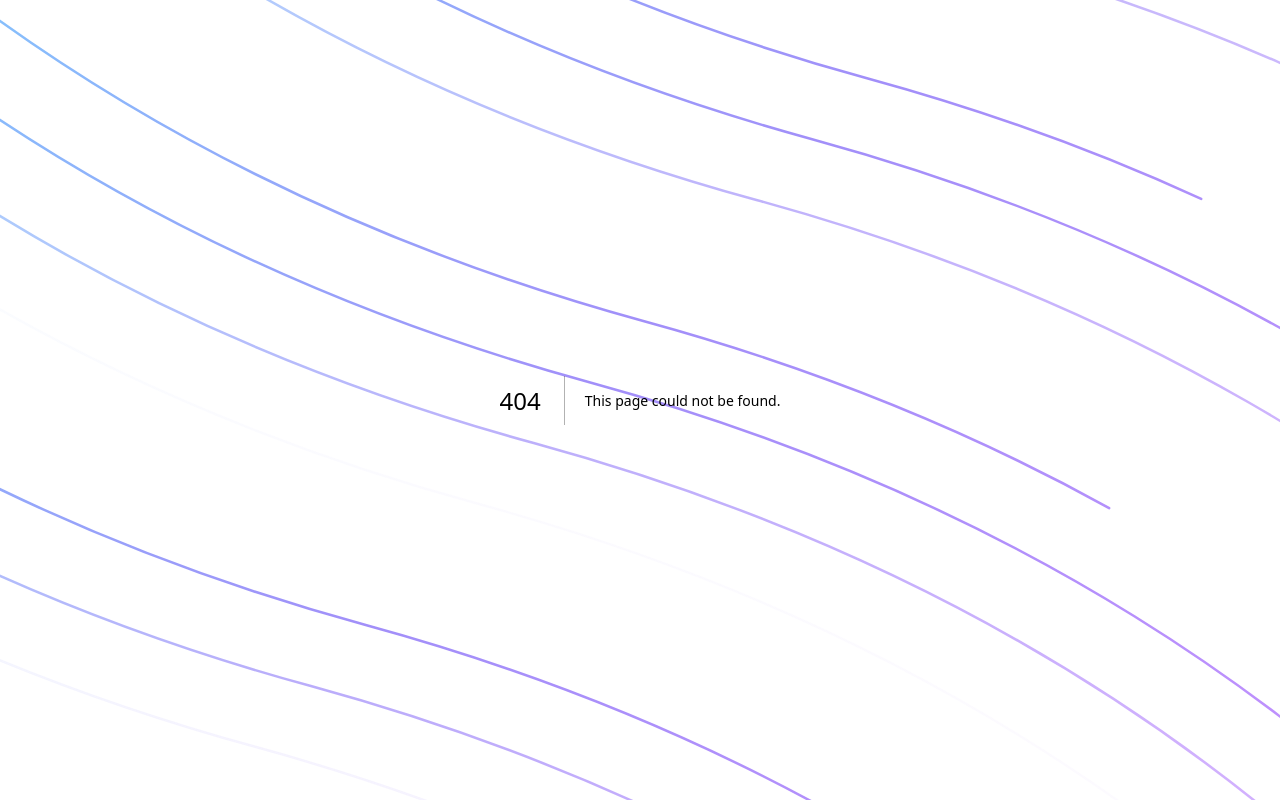
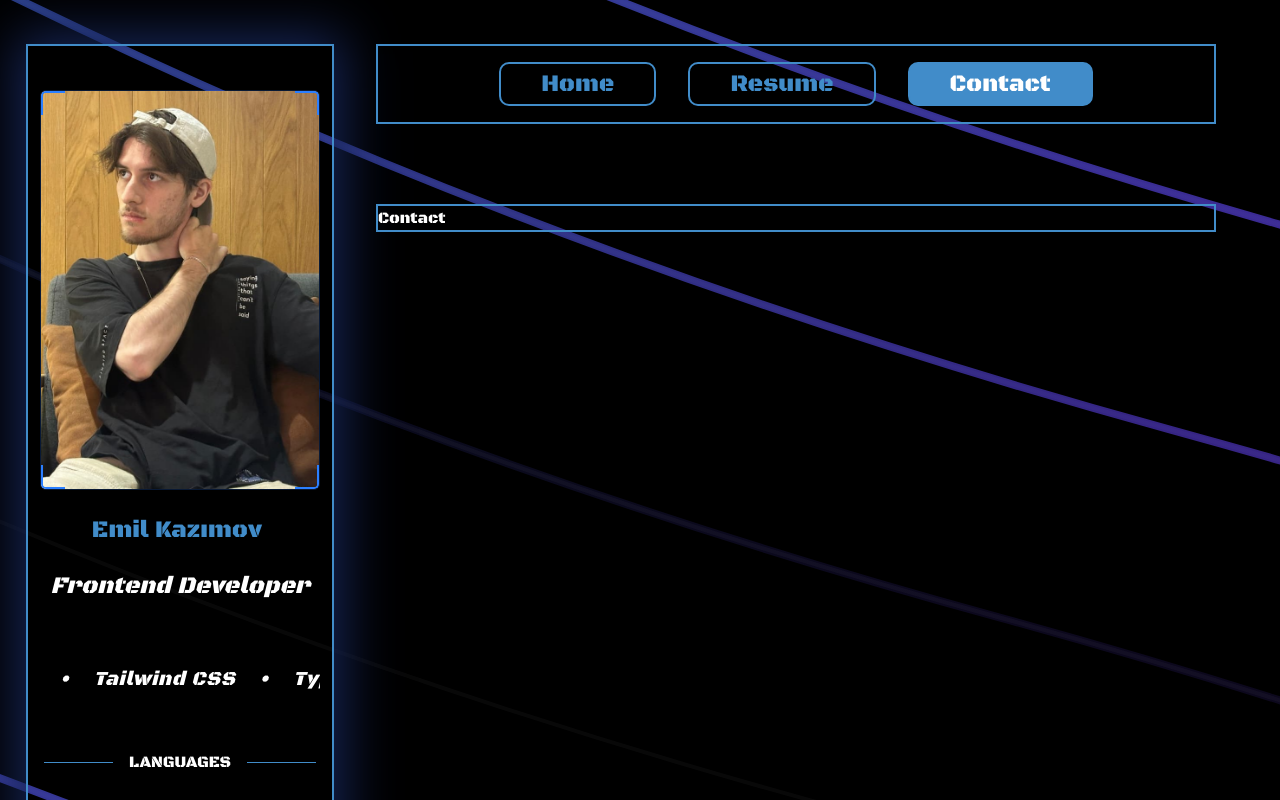
Before and after one commit to Emilhubb/Portfolio, a Next.js app: page /contact in a window 1280 px wide. Before the commit this address had no page. Shown: the top 800 px of the page. Built offline with nearby package versions, Linux system fonts and the light colour scheme.

Commit message:
Designing details structure and adding greetings component

```diff
--- /dev/null
+++ b/app/contact/page.tsx
@@ -0,0 +1,9 @@
+import React from 'react'
+
+const Contact = () => {
+  return (
+    <div>Contact</div>
+  )
+}
+
+export default Contact
--- a/app/layout.tsx
+++ b/app/layout.tsx
@@ -1,8 +1,12 @@
+// app/layout.tsx
 import type { Metadata } from "next";
 import { Black_Ops_One, Geist } from "next/font/google";
 import "./globals.css";
 import { cn } from "@/lib/utils";
 import { BackgroundBeams } from "@/components/ui/beams";
+import Navbar from "@/components/navbar components/Navbar"; // ← import your navbar
+import AboutMe from "@/components/about me components/AboutMe";
+import PortfolioCard from "@/components/about me components/PortfolioCard";
 
 const blackOpsOne = Black_Ops_One({
   weight: "400",
@@ -25,11 +29,21 @@ export default function RootLayout({
       lang="en"
       className={cn("h-full", "antialiased", blackOpsOne.variable, "font-sans")}
     >
-      <body className="min-h-full flex flex-col relative bg-black ">
+      <body className="min-h-full  relative bg-black ">
         <div className="absolute inset-0 -z-30 pointer-events-none will-change-transform transform-gpu">
           <BackgroundBeams className="pointer-events-none -z-30" />
         </div>
-        {children}
+        <div className=" flex w-full min-h-screen p-4 sm:p-6 text-white animate-fade-up ">
+          <div className="flex flex-col justify-center md:justify-start md:flex-row items-center md:items-start gap-8 ">
+            <PortfolioCard />
+          </div>
+          <div className="flex flex-col w-full h-fit   gap-20 mt-5 ml-10 mr-10  bg-transparent backdrop-blur-[15px]">
+            <div className="border-2 border-(--border-color)">
+              <Navbar />
+            </div>
+            <main className="border-2 border-(--border-color)">{children}</main>
+          </div>
+        </div>
       </body>
     </html>
   );
--- a/app/page.tsx
+++ b/app/page.tsx
@@ -1,11 +1,9 @@
-import AboutCard from "../components/about me components/PortfolioCard";
+import HomeDetails from "../components/detailComponents/homepage/HomeDetails";
 
 export default function Home() {
   return (
-    <div className=" w-full min-h-screen p-4 sm:p-6 text-white">
-      <div className="flex flex-col justify-center md:justify-start md:flex-row items-center md:items-start gap-8 animate-fade-up">
-        <AboutCard />
-      </div>
-    </div>
+    <>
+      <HomeDetails />
+    </>
   );
 }
--- /dev/null
+++ b/app/resume/page.tsx
@@ -0,0 +1,9 @@
+import React from 'react'
+
+const Resume = () => {
+  return (
+    <div>Resume</div>
+  )
+}
+
+export default Resume
--- a/components/about me components/LanguageList.tsx
+++ b/components/about me components/LanguageList.tsx
@@ -5,7 +5,7 @@ import English from "../../public/english.png";
 import German from "../../public/german.png";
 import Italian from "../../public/italian.png";
 import Russian from "../../public/russian.png";
-import Duolingo from "../../public/duolingo.avif";
+import Duolingo from "../../public/duolingo.webp";
 import DuolingoCard from "./DuolingoCard";
 
 const languages = [
--- a/components/about me components/PortfolioCard.tsx
+++ b/components/about me components/PortfolioCard.tsx
@@ -8,7 +8,7 @@ import MusicZone from "./MusicZone";
 const PortfolioCard = () => {
   return (
     <aside className="relative flex flex-col items-center w-78 h-auto rounded-[10px] pt-5  gap-20 ">
-      <div className="profilep p-1 border-2 border-(--border-color) shadow-blue-950 shadow-[0_0_50px_10px] bg-transparent backdrop-blur-[6px] ">
+      <div className="profilep p-1 border-2 border-(--border-color) shadow-blue-950 shadow-[0_0_50px_10px] bg-transparent backdrop-blur-[10px] ">
         <ImageOnly3D />
         <TypeWriter />
         <p className="text-white text-2xl py-10 text-center italic select-none">
--- /dev/null
+++ b/components/detailComponents/homepage/HomeDetails.jsx
@@ -0,0 +1,13 @@
+import { CanvasText } from '@/components/ui/canvas-text'
+import React from 'react'
+import { CanvasTextDemo } from './effects/CanvasText'
+
+const HomeDetails = () => {
+  return (
+    <div className='bg-transparent backdrop-blur-[10px]'>
+      <CanvasTextDemo/>
+    </div>
+  )
+}
+
+export default HomeDetails
--- /dev/null
+++ b/components/detailComponents/homepage/effects/CanvasText.tsx
@@ -0,0 +1,43 @@
+"use client";
+import { useEffect, useState } from "react";
+import { cn } from "@/lib/utils";
+import { CanvasText } from "@/components/ui/canvas-text";
+
+export function CanvasTextDemo() {
+  const [greeting, setGreeting] = useState("");
+
+  useEffect(() => {
+    const hour = new Date().getHours();
+    setGreeting(hour <= 18 || hour > 7 ? "Have A Nice Evening, " : "Have A Nice Day, ");
+  }, []);
+
+  return (
+    <div className="flex min-h-80 items-end justify-end p-8">
+      <h2
+        className={cn(
+          "group relative mt-4 max-w-2xl text-right text-4xl leading-20 font-bold tracking-tight text-balance text-gray-300 sm:text-5xl md:text-6xl xl:text-7xl dark:text-neutral-700",
+        )}
+      >
+        {greeting}
+        <CanvasText
+          text="Stranger"
+          backgroundClassName="bg-blue-600 dark:bg-blue-700"
+          colors={[
+            "rgba(0, 153, 255, 1)",
+            "rgba(0, 153, 255, 0.9)",
+            "rgba(0, 153, 255, 0.8)",
+            "rgba(0, 153, 255, 0.7)",
+            "rgba(0, 153, 255, 0.6)",
+            "rgba(0, 153, 255, 0.5)",
+            "rgba(0, 153, 255, 0.4)",
+            "rgba(0, 153, 255, 0.3)",
+            "rgba(0, 153, 255, 0.2)",
+            "rgba(0, 153, 255, 0.1)",
+          ]}
+          lineGap={4}
+          animationDuration={20}
+        />
+      </h2>
+    </div>
+  );
+}
--- /dev/null
+++ b/components/navbar components/Navbar.jsx
@@ -0,0 +1,37 @@
+"use client";
+import React from "react";
+import Link from "next/link";
+import { usePathname } from "next/navigation";
+
+const Navbar = () => {
+  const pathname = usePathname();
+  const links = [
+    { link: "Home", href: "/" },
+    { link: "Resume", href: "/resume" },
+    { link: "Contact", href: "/contact" },
+  ];
+
+  return (
+    <div className="flex p-4 text-2xl gap-8 justify-center">
+      {links.map(({ link, href }) => {
+        const isActive = pathname === href;
+
+        return (
+          <Link
+            href={href}
+            key={href}
+            className={`flex p-1 border-2 rounded-[10px] cursor-pointer pl-10 pr-10 border-(--border-color) ${
+              isActive
+                ? "bg-(--border-color) text-white"
+                : "text-(--border-color)"
+            }`}
+          >
+            {link}
+          </Link>
+        );
+      })}
+    </div>
+  );
+};
+
+export default Navbar;
--- /dev/null
+++ b/components/ui/canvas-text.tsx
@@ -0,0 +1,223 @@
+"use client";
+import { cn } from "@/lib/utils";
+import React, { useEffect, useRef, useState, useCallback } from "react";
+
+interface CanvasTextProps {
+  text: string;
+  className?: string;
+  backgroundClassName?: string;
+  colors?: string[];
+  animationDuration?: number;
+  lineWidth?: number;
+  lineGap?: number;
+  curveIntensity?: number;
+  overlay?: boolean;
+}
+
+function resolveColor(color: string): string {
+  if (color.startsWith("var(")) {
+    const varName = color.slice(4, -1).trim();
+    const resolved = getComputedStyle(document.documentElement)
+      .getPropertyValue(varName)
+      .trim();
+    return resolved || color;
+  }
+  return color;
+}
+const DEFAULT_COLORS = [
+  "#ff6b6b",
+  "#4ecdc4",
+  "#45b7d1",
+  "#96ceb4",
+  "#ffeaa7",
+  "#dfe6e9",
+];
+
+export function CanvasText({
+  text,
+  className = "",
+  backgroundClassName = "bg-white dark:bg-neutral-950",
+  colors = DEFAULT_COLORS,
+  animationDuration = 5,
+  lineWidth = 1.5,
+  lineGap = 10,
+  curveIntensity = 60,
+  overlay = false,
+}: CanvasTextProps) {
+  const canvasRef = useRef<HTMLCanvasElement>(null);
+  const textRef = useRef<HTMLSpanElement>(null);
+  const bgRef = useRef<HTMLSpanElement>(null);
+  const animationRef = useRef<number>(0);
+  const startTimeRef = useRef<number>(0);
+  const [bgColor, setBgColor] = useState("#0a0a0a");
+  const [resolvedColors, setResolvedColors] = useState<string[]>([]);
+  const [dimensions, setDimensions] = useState({ width: 0, height: 0 });
+  const [font, setFont] = useState("");
+
+  const updateColors = useCallback(() => {
+    if (bgRef.current) {
+      const computed = window.getComputedStyle(bgRef.current);
+      setBgColor(computed.backgroundColor);
+    }
+    const resolved = colors.map(resolveColor);
+    setResolvedColors(resolved);
+  }, [colors]);
+
+  useEffect(() => {
+    updateColors();
+
+    const observer = new MutationObserver(updateColors);
+    observer.observe(document.documentElement, {
+      attributes: true,
+      attributeFilter: ["class"],
+    });
+
+    return () => observer.disconnect();
+  }, [updateColors]);
+
+  useEffect(() => {
+    const textEl = textRef.current;
+    if (!textEl) return;
+
+    const updateDimensions = () => {
+      const rect = textEl.getBoundingClientRect();
+      const computed = window.getComputedStyle(textEl);
+      setDimensions({
+        width: Math.ceil(rect.width) || 400,
+        height: Math.ceil(rect.height) || 200,
+      });
+      setFont(
+        `${computed.fontWeight} ${computed.fontSize} ${computed.fontFamily}`,
+      );
+    };
+
+    updateDimensions();
+
+    const resizeObserver = new ResizeObserver(updateDimensions);
+    resizeObserver.observe(textEl);
+
+    return () => resizeObserver.disconnect();
+  }, [text, className]);
+
+  useEffect(() => {
+    const canvas = canvasRef.current;
+    if (
+      !canvas ||
+      resolvedColors.length === 0 ||
+      dimensions.width === 0 ||
+      !font
+    )
+      return;
+
+    const ctx = canvas.getContext("2d", { alpha: true });
+    if (!ctx) return;
+
+    const { width, height } = dimensions;
+    const dpr = window.devicePixelRatio || 1;
+
+    canvas.width = width * dpr;
+    canvas.height = height * dpr;
+
+    ctx.font = font;
+    const metrics = ctx.measureText(text);
+    const ascent = metrics.actualBoundingBoxAscent;
+    const descent = metrics.actualBoundingBoxDescent;
+    const baselineY = (height + ascent - descent) / 2;
+
+    const numLines = Math.floor(height / lineGap) + 10;
+    startTimeRef.current = performance.now();
+
+    const animate = (currentTime: number) => {
+      const elapsed = (currentTime - startTimeRef.current) / 1000;
+      const phase = (elapsed / animationDuration) * Math.PI * 2;
+
+      ctx.setTransform(dpr, 0, 0, dpr, 0, 0);
+      ctx.clearRect(0, 0, width, height);
+
+      ctx.globalCompositeOperation = "source-over";
+      ctx.font = font;
+      ctx.textBaseline = "alphabetic";
+      ctx.textAlign = "left";
+      ctx.fillStyle = "#000";
+      ctx.fillText(text, 0, baselineY);
+
+      ctx.globalCompositeOperation = "source-in";
+      ctx.fillStyle = bgColor;
+      ctx.fillRect(0, 0, width, height);
+
+      ctx.globalCompositeOperation = "source-atop";
+      for (let i = 0; i < numLines; i++) {
+        const y = i * lineGap;
+
+        const curve1 = Math.sin(phase) * curveIntensity;
+        const curve2 = Math.sin(phase + 0.5) * curveIntensity * 0.6;
+
+        const colorIndex = i % resolvedColors.length;
+        ctx.strokeStyle = resolvedColors[colorIndex];
+        ctx.lineWidth = lineWidth;
+
+        ctx.beginPath();
+        ctx.moveTo(0, y);
+        ctx.bezierCurveTo(
+          width * 0.33,
+          y + curve1,
+          width * 0.66,
+          y + curve2,
+          width,
+          y,
+        );
+        ctx.stroke();
+      }
+
+      animationRef.current = requestAnimationFrame(animate);
+    };
+
+    animationRef.current = requestAnimationFrame(animate);
+
+    return () => {
+      cancelAnimationFrame(animationRef.current);
+    };
+  }, [
+    text,
+    font,
+    bgColor,
+    resolvedColors,
+    animationDuration,
+    lineWidth,
+    lineGap,
+    curveIntensity,
+    dimensions,
+  ]);
+
+  return (
+    <span
+      className={cn(
+        "relative inline-block",
+        overlay && "absolute inset-0",
+        className,
+      )}
+    >
+      <span
+        ref={bgRef}
+        className={cn(
+          "pointer-events-none absolute h-0 w-0 opacity-0",
+          backgroundClassName,
+        )}
+        aria-hidden="true"
+      />
+      <span ref={textRef} className="invisible inline-block" aria-hidden="true">
+        {text}
+      </span>
+      <canvas
+        ref={canvasRef}
+        className="pointer-events-none absolute top-0 left-0"
+        style={{
+          width: dimensions.width || "auto",
+          height: dimensions.height || "auto",
+        }}
+        aria-label={text}
+        role="img"
+      />
+    </span>
+  );
+}
```
Also changed, not shown: public/duolingo.avif (deleted), public/duolingo.webp (added).
